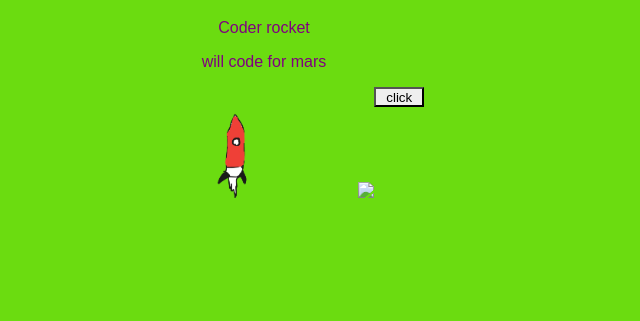
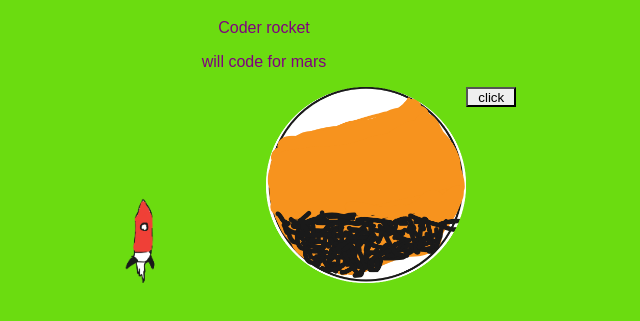
Before and after one commit to corydonrie/corydonrie.github.io, a plain HTML site: page index.html in a window 1280 px wide. Shown: the part 61-382 px from the top of the page, without its empty margins (376-1016 px from the left). Drawn offline with Linux system fonts and the light colour scheme.

Commit message:
Update index.html

```diff
--- a/index.html
+++ b/index.html
@@ -10,7 +10,7 @@
       <p>Coder rocket</p>
       <p id="wood">will code for mars</p>
       <img src="autodraw.png">
-      <img src="Screen Shot 2019-01-29 at 11.14.58 AM">
+      <img src="mars.png">
       <button id="Tempbutton"> click</button>
   </body>
     <scriptsrc="https://cdnjs.cloudflarecom/ajax/libs/p5js/073/p5minjs"></script>
```
